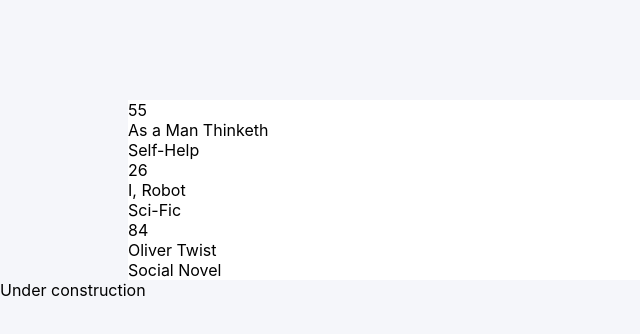
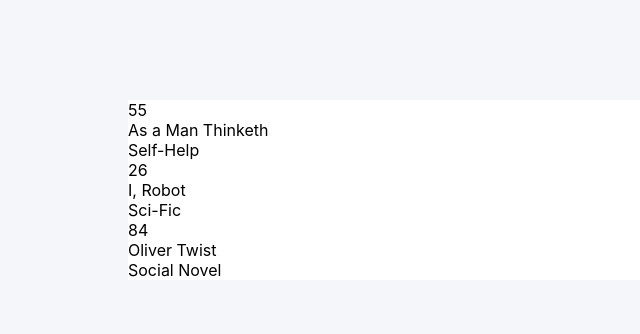
Before and after one commit to tta2yta/redux-bookstore, a React (Create React App) app: page / in a window 1280 px wide. Shown: the top 334 px of the page, without its empty margins (0-640 px from the left). Built offline with nearby package versions, Linux system fonts and the light colour scheme.

Commit message:
Add Routing

```diff
--- a/src/App.js
+++ b/src/App.js
@@ -1,12 +1,22 @@
 import './App.css';
+import { Route, Switch } from 'react-router-dom';
 import Book from './redux/book/Book';
 import Categories from './redux/categories/categories';
-import { Route, Switch } from 'react-router-dom';
+
 function App() {
   return (
     <div className="App">
-      <Book />
-      <Categories />
+      <Switch>
+        <Route exact path="/">
+          <Book />
+        </Route>
+
+        <Route path="/categories">
+          <Categories />
+        </Route>
+
+      </Switch>
+
     </div>
   );
 }
--- a/src/index.js
+++ b/src/index.js
@@ -1,11 +1,14 @@
 import React from 'react';
 import ReactDOM from 'react-dom';
 import './index.css';
+import { BrowserRouter as Router } from 'react-router-dom';
 import App from './App';
 
 ReactDOM.render(
   <React.StrictMode>
-    <App />
+    <Router>
+      <App />
+    </Router>
   </React.StrictMode>,
   document.getElementById('root'),
 );
--- a/src/redux/categories/categories.js
+++ b/src/redux/categories/categories.js
@@ -1,7 +1,5 @@
-const categories=()=>{
-    return(
-        <div>Under construction</div>
-    );
-}
+const categories = () => (
+  <div>Under construction</div>
+);
 
-export default categories
+export default categories;
```
